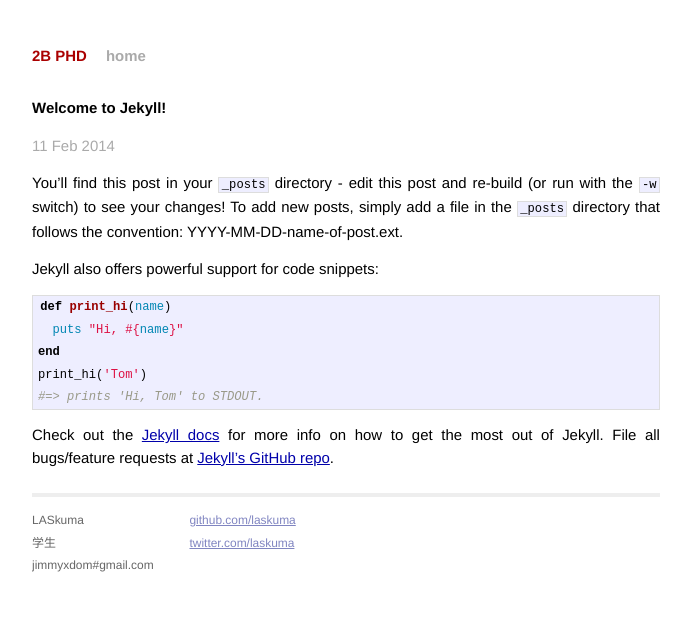
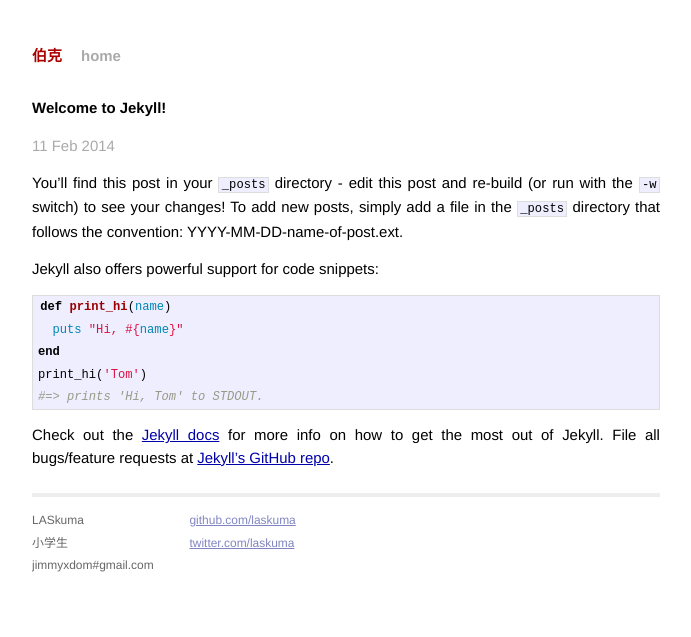
Before and after one commit to LASkuma/LASkuma.github.io, a Jekyll site: the page built from _posts/2014-02-11-welcome-to-jekyll.markdown, in a window 1280 px wide. Shown: the top 637 px of the page, without its empty margins (294-985 px from the left). Built offline with Jekyll 4.4.1, drawn with Linux system fonts in a browser that asks for light colours; Markdown is read by kramdown in place of the engine named in the settings.

Commit message:
Modify site name

```diff
--- a/_config.yml
+++ b/_config.yml
@@ -1,3 +1,3 @@
-name: 2B PHD
+name: 伯克
 markdown: redcarpet
 pygments: true
--- a/_layouts/default.html
+++ b/_layouts/default.html
@@ -27,7 +27,7 @@
             <div class="contact">
               <p>
                 LASkuma<br />
-                学生<br />
+                小学生<br />
                 jimmyxdom#gmail.com
               </p>
             </div>
```
